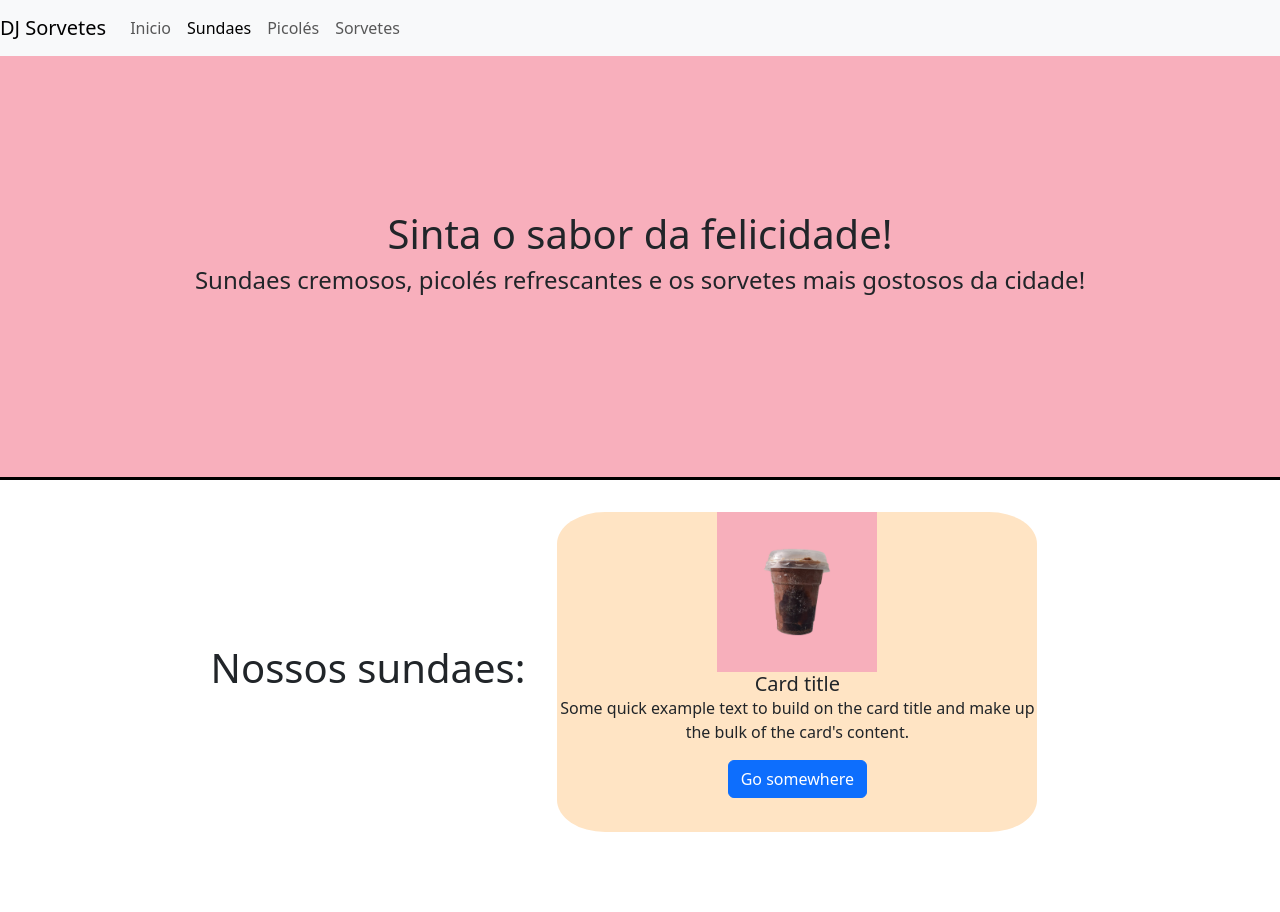
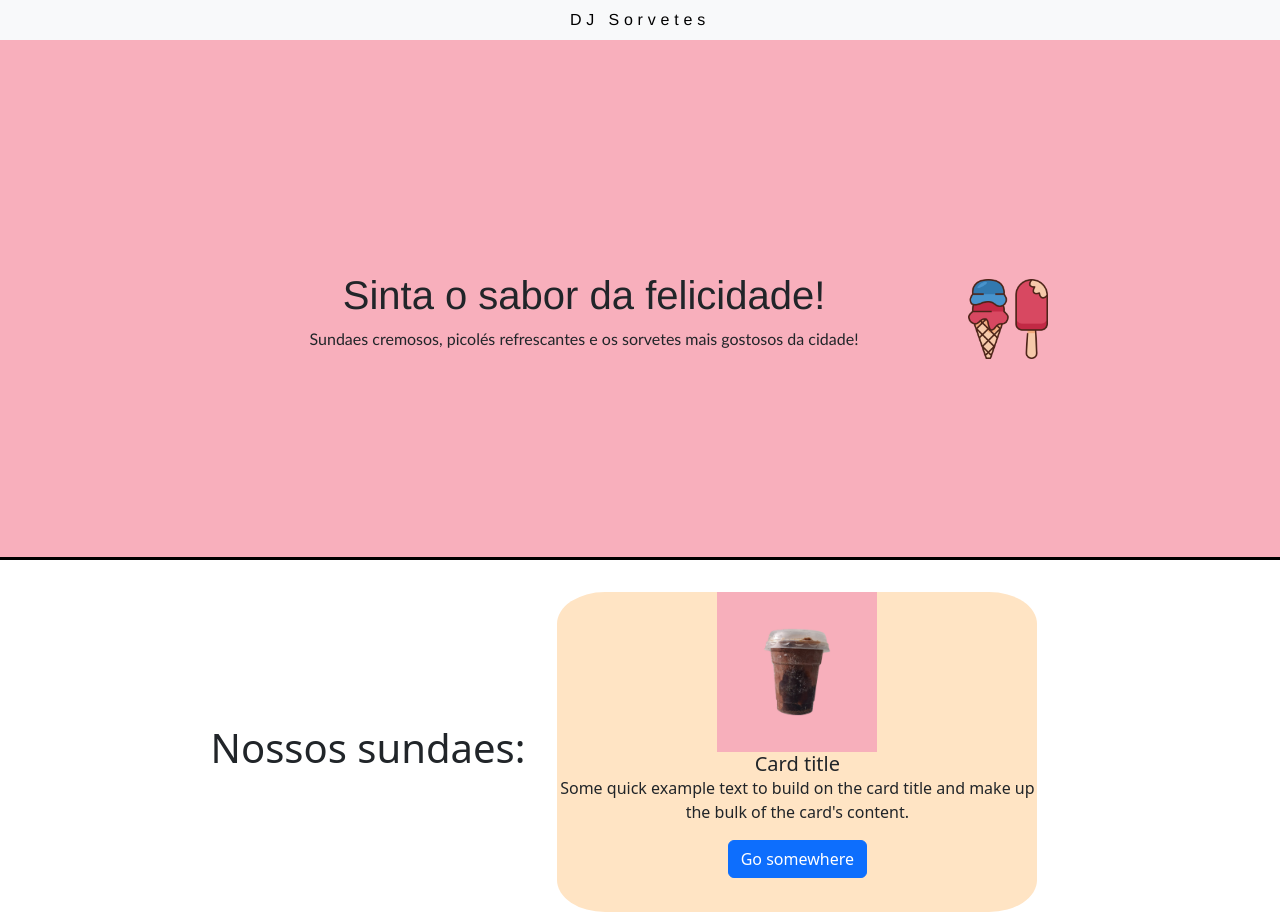
Before and after one commit to Vitor104/loja-sorvete, a React (Create React App) app: page /sundaes in a window 1280 px wide. Before the commit the page ends 832 px from the top, so only its background shows below. Built offline with nearby package versions, Linux system fonts and the light colour scheme.

Commit message:
praticamento finalizado

```diff
--- a/src/modules/header.js
+++ b/src/modules/header.js
@@ -1,13 +1,35 @@
 import React from "react";
 import styles from "./header.module.css";
 import { NavLink } from "react-router-dom";
+import hero from './heroImg.png';
+import outro from './outroteste.png';
 
 
 function Header(){
     return (
         <div className={styles.header}>
           <nav className="navbar navbar-expand-lg navbar-light bg-light">
-    <a className="navbar-brand" href="#">DJ Sorvetes</a>
+            <a className={styles.brandName} href="#">DJ Sorvetes</a>
+          </nav>
+          <div className={styles.heroContainer}>
+            <div className={styles.heroInfo}>
+              <h1 className={styles.heroTitle}>Sinta o sabor da felicidade!</h1>
+              <p>Sundaes cremosos, picolés refrescantes e os sorvetes mais gostosos da cidade!</p>
+            </div>
+            <img className={styles.heroImg} src={outro} alt="hero image"></img>
+          </div>
+        </div>
+    )
+};
+
+
+/*
+background: url('./heroImg.png') center/contain no-repeat;
+
+
+
+
+
 <button
               className="navbar-toggler"
               type="button"
@@ -17,8 +39,13 @@ function Header(){
               aria-expanded="false"
               aria-label="Toggle navigation"
               >
-      <span className="navbar-toggler-icon"></span>
+
               </button>
+
+
+
+
+
 <div className="collapse navbar-collapse" id="navbarNav">
       <ul className="navbar-nav">
         <li className="nav-item active">
@@ -35,15 +62,9 @@ function Header(){
         </li>
       </ul>
     </div>
-  </nav>
 
-  <div className={styles.info}>
-        <h1>Sinta o sabor da felicidade!</h1>
-        <h4>Sundaes cremosos, picolés refrescantes e os sorvetes mais gostosos da cidade!</h4>
-  </div>
-        </div>
-    )
-};
+
+*/
 
 
 
--- a/src/modules/header.module.css
+++ b/src/modules/header.module.css
@@ -4,20 +4,43 @@
     box-sizing: border-box;
   }
 
-
-
 .header {
-    height: 30em;
+    height: 35em;
     width: 100%;
     background-color: #F8AFBC;
     border-bottom: 3px solid black;
 }
 
-.info {
-    height: 50vh;
+.brandName {
+    text-decoration: none;
+    color: black;
+    letter-spacing: 0.3em;
+    margin: 0 auto;
+    font-family: 'Franklin Gothic Medium', 'Arial Narrow', Arial, sans-serif;
+}
+
+.heroContainer {
+    height: 100%;
+    width: 100%;
+    display: flex;
+    align-items: center;
+    justify-content: center;
+}
+
+.heroImg {
+    height: 5em;
+    object-fit: cover;
+  }
+
+.heroInfo {
     display: flex;
     flex-direction: column;
-    align-items: center;
-    justify-content: center;
-    text-align: center;
+    width: 55%;
+    margin-right: 2em;
+    justify-content: space-evenly;
+    font-family: 'Gill Sans', 'Gill Sans MT', Calibri, 'Trebuchet MS', sans-serif;
 }
+
+.heroTitle {
+    font-family: 'Franklin Gothic Medium', 'Arial Narrow', Arial, sans-serif;
+}
--- a/src/modules/main.js
+++ b/src/modules/main.js
@@ -8,6 +8,7 @@ import sundae from './sundae.jpeg';
 import fundo from './fundo.jpeg';
 
 
+
 function Main() {
     const [flippedPicole, setFlippedPicole] = useState(false);
     const [flippedSundae, setFlippedSundae] = useState(false);
@@ -16,15 +17,15 @@ function Main() {
     return (
         <div className={styles.main}>
             <Header />
-        <h1>Nossos produtos: </h1>
+        <h1 className={styles.chamada}>Nossos produtos: </h1>
         <div className={styles.flipCardContainer}>
         <div className={`${styles.flipCardInner} ${flippedPicole ? styles.flipped : ''}`}>
           {/* Front Side */}
           <div className={styles.flipCardFront}>
             <div className={`card ${styles.card}`}>
-              <img src={picole} className={`card-img-top ${styles.foto}`} alt="..." />
+              <img src={picole} className={`card-img-top ${styles.foto}`} alt="Foto de picolé" />
               <div className={`card-body ${styles.cardConteudo}`}>
-                <h5 className="card-title">Picolés</h5>
+                <h5 className={`card-title ${styles.titulos}`}>Picolés</h5>
                 <p className="card-text">Clique para saber mais!</p>
                 <button className="btn btn-primary" onClick={() => setFlippedPicole(true)}>Mostrar mais</button>
               </div>
@@ -34,7 +35,7 @@ function Main() {
           {/* Back Side */}
           <div className={styles.flipCardBack}>
             <div className={`card ${styles.card}`}>
-              <img src={fundo} className={`card-img-top ${styles.foto}`} alt="..." />
+              <img src={fundo} className={`card-img-top ${styles.foto}`} alt="Fundo rosa" />
               <div className={`card-body ${styles.cardConteudo}`}>
                 <h5 className="card-title">Detalhes</h5>
                 <p className="card-text">💵 R$ 4,00<br />🍦 Sabores: Chocolate, Morango, Coco</p>
@@ -62,9 +63,9 @@ function Main() {
           {/* Front Side */}
           <div className={styles.flipCardFront}>
             <div className={`card ${styles.card}`}>
-              <img src={sundae} className={`card-img-top ${styles.foto}`} alt="..." />
+              <img src={sundae} className={`card-img-top ${styles.foto}`} alt="Foto de um sundae" />
               <div className={`card-body ${styles.cardConteudo}`}>
-                <h5 className="card-title">Sundaes</h5>
+                <h5 className={`card-title ${styles.titulos}`}>Sundaes</h5>
                 <p className="card-text">Clique para saber mais!</p>
                 <button className="btn btn-primary" onClick={() => setFlippedSundae(true)}>Mostrar mais</button>
               </div>
@@ -74,7 +75,7 @@ function Main() {
           {/* Back Side */}
           <div className={styles.flipCardBack}>
             <div className={`card ${styles.card}`}>
-              <img src={fundo} className={`card-img-top ${styles.foto}`} alt="..." />
+              <img src={fundo} className={`card-img-top ${styles.foto}`} alt="Fundo rosa" />
               <div className={`card-body ${styles.cardConteudo}`}>
                 <h5 className="card-title">Detalhes</h5>
                 <p className="card-text">💵 R$ 4,00<br />🍦 Sabores: Chocolate, Morango, Coco</p>
@@ -102,9 +103,9 @@ function Main() {
           {/* Front Side */}
           <div className={styles.flipCardFront}>
             <div className={`card ${styles.card}`}>
-              <img src={sorvete} className={`card-img-top ${styles.foto}`} alt="..." />
+              <img src={sorvete} className={`card-img-top ${styles.foto}`} alt="Foto de um sorvete pequeno" />
               <div className={`card-body ${styles.cardConteudo}`}>
-                <h5 className="card-title">Sorvete pequeno</h5>
+                <h5 className={`card-title ${styles.titulos}`}>Sorvete pequeno</h5>
                 <p className="card-text">Clique para saber mais!</p>
                 <button className="btn btn-primary" onClick={() => setFlippedSorvetePeq(true)}>Mostrar mais</button>
               </div>
@@ -114,7 +115,7 @@ function Main() {
           {/* Back Side */}
           <div className={styles.flipCardBack}>
             <div className={`card ${styles.card}`}>
-              <img src={fundo} className={`card-img-top ${styles.foto}`} alt="..." />
+              <img src={fundo} className={`card-img-top ${styles.foto}`} alt="Fundo rosa" />
               <div className={`card-body ${styles.cardConteudo}`}>
                 <h5 className="card-title">Detalhes</h5>
                 <p className="card-text">💵 R$ 4,00<br />🍦 Sabores: Chocolate, Morango, Coco</p>
@@ -142,9 +143,9 @@ function Main() {
           {/* Front Side */}
           <div className={styles.flipCardFront}>
             <div className={`card ${styles.card}`}>
-              <img src={sorveteGrande} className={`card-img-top ${styles.foto}`} alt="..." />
+              <img src={sorveteGrande} className={`card-img-top ${styles.foto}`} alt="Foto de um sorvete grande" />
               <div className={`card-body ${styles.cardConteudo}`}>
-                <h5 className="card-title">Sorvete grande</h5>
+                <h5 className={`card-title ${styles.titulos}`}>Sorvete grande</h5>
                 <p className="card-text">Clique para saber mais!</p>
                 <button className="btn btn-primary" onClick={() => setFlippedSorveteGran(true)}>Mostrar mais</button>
               </div>
@@ -154,7 +155,7 @@ function Main() {
           {/* Back Side */}
           <div className={styles.flipCardBack}>
             <div className={`card ${styles.card}`}>
-              <img src={fundo} className={`card-img-top ${styles.foto}`} alt="..." />
+              <img src={fundo} className={`card-img-top ${styles.foto}`} alt="Fundo rosa" />
               <div className={`card-body ${styles.cardConteudo}`}>
                 <h5 className="card-title">Detalhes</h5>
                 <p className="card-text">💵 R$ 4,00<br />🍦 Sabores: Chocolate, Morango, Coco</p>
@@ -182,5 +183,13 @@ function Main() {
 }
 
 
+/*
+className="card-title"
+
+
+
+*/
+
+
 
 export default Main;
--- a/src/modules/main.module.css
+++ b/src/modules/main.module.css
@@ -7,12 +7,17 @@
 
 .main {
     width: 100%;
-    height: 150em;
+    height: 160em;
     background-color: rgb(255, 255, 255);
     display: flex;
     flex-direction: column;
     align-items: center;
     justify-content: space-between;
+}
+
+.chamada {
+  margin-top: 1em;
+  font-family: 'Gill Sans', 'Gill Sans MT', Calibri, 'Trebuchet MS', sans-serif;
 }
 
 .flipCardContainer {
@@ -55,3 +60,14 @@
     height: 200px;
     object-fit: cover;
   }
+
+.titulos {
+  font-family: 'Franklin Gothic Medium', 'Arial Narrow', Arial, sans-serif;
+}
+
+@media only screen and (min-width: 2500px) {
+  .main {
+    width: 50%;
+    margin: 0 auto;
+  }
+}
```
Also changed, not shown: src/modules/heroImg.png (added), src/modules/outroteste.png (added). Lines whose indentation alone changed are shown as unchanged.
